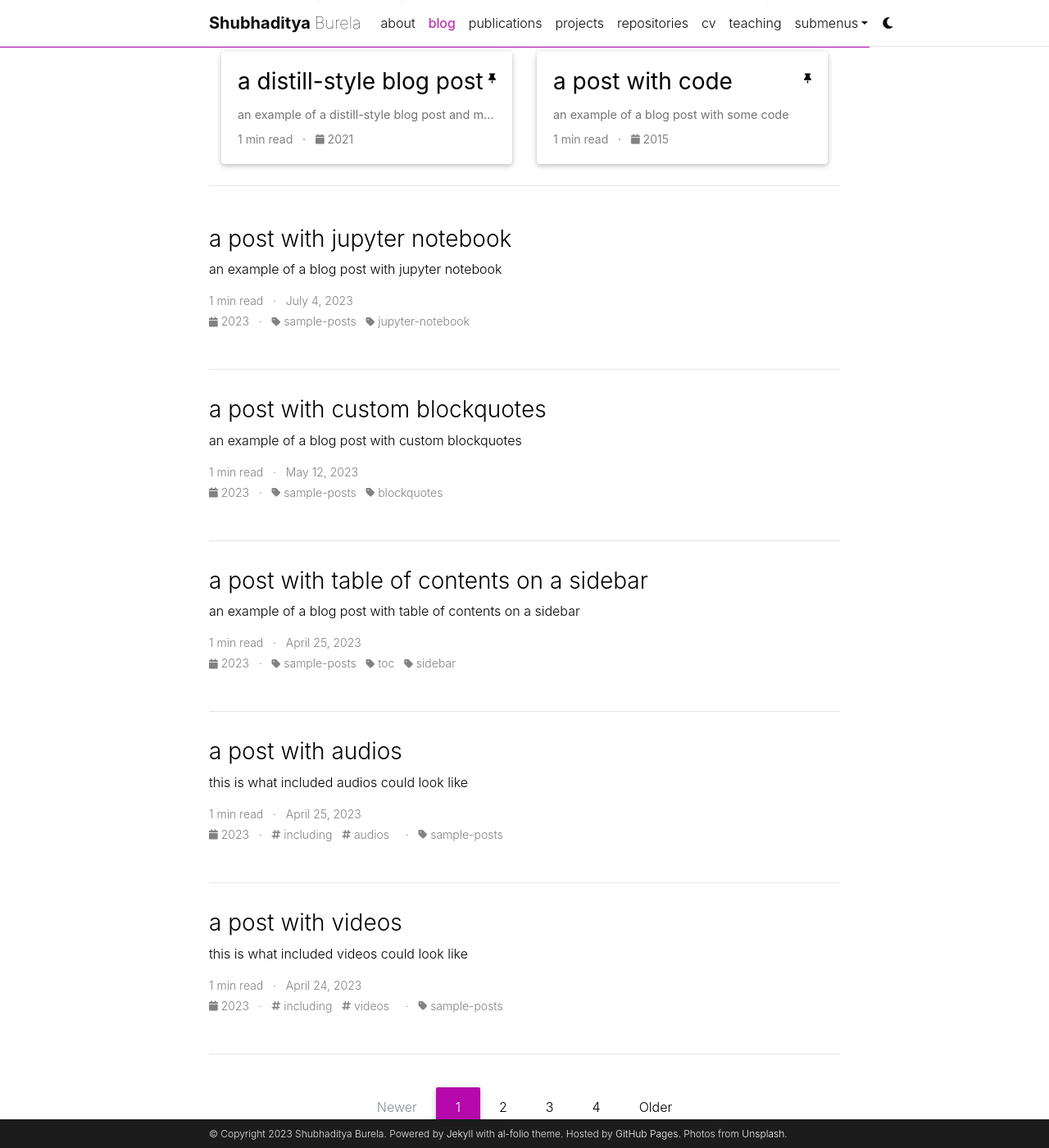
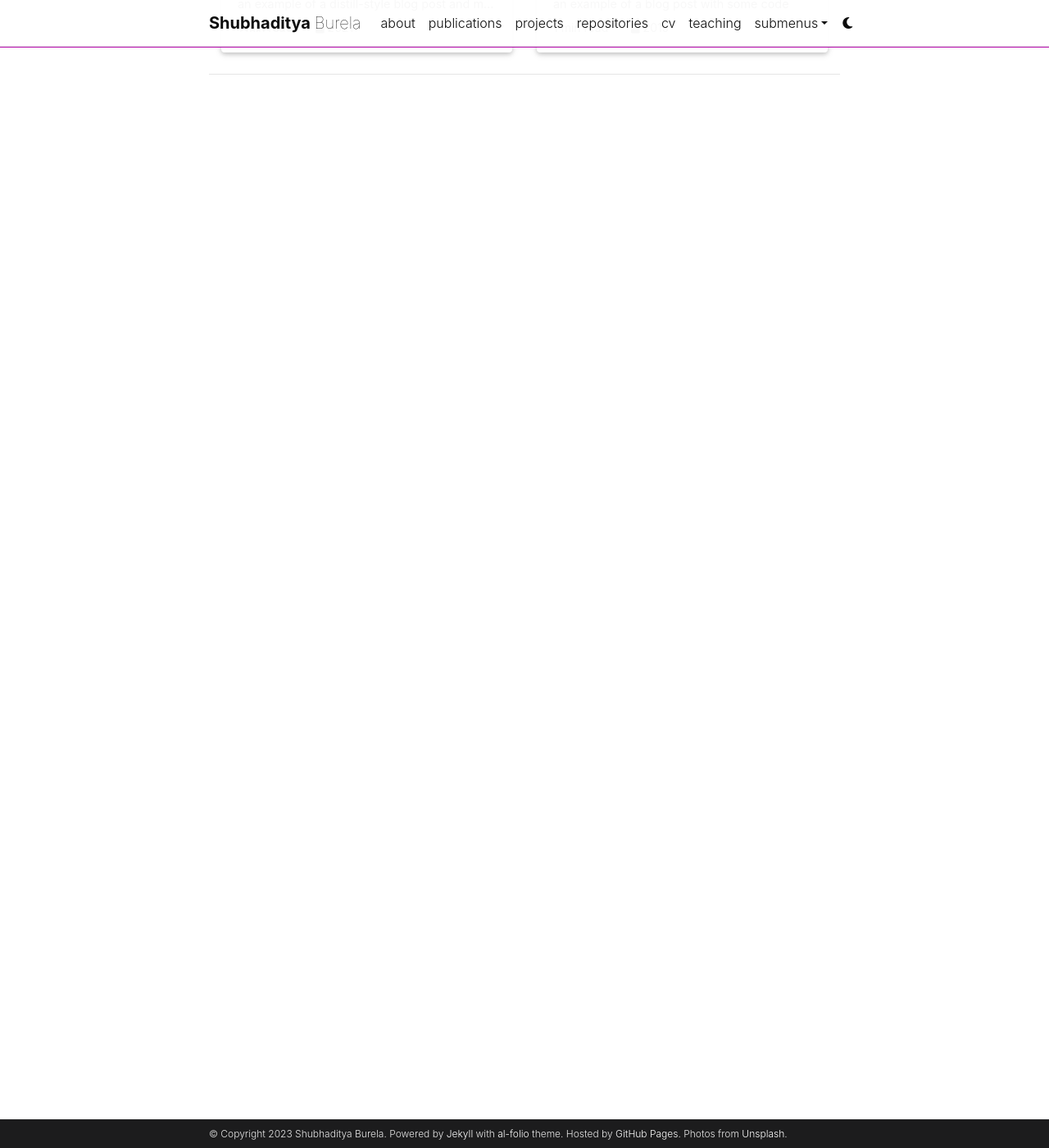
Before and after one commit to shubhadityaburela/shubhadityaburela.github.io, a Jekyll site: the page built from blog/index.html, in a window 1280 px wide and 1400 px high, scrolled down 290 px. Shown: the whole window at 82% size. Built offline with Jekyll 4.4.1, drawn with Linux system fonts in a browser that asks for light colours; the list of posts is cut into pages by our own code; comment, search, counter and statistics services are not loaded; a style sheet for code colours, icons or effects is not loaded; some of the changed text lies outside the part shown.

```diff
--- a/_config.yml
+++ b/_config.yml
@@ -118,22 +118,22 @@
 google_site_verification:  # your google-site-verification ID (Google Search Console)
 bing_site_verification:  # out your bing-site-verification ID (Bing Webmaster)
 
-# -----------------------------------------------------------------------------
-# Blog
-# -----------------------------------------------------------------------------
-
-blog_name:  # blog_name will be displayed in your blog page
-blog_nav_title: blog # your blog must have a title for it to be displayed in the nav bar
-blog_description: a simple whitespace theme for academics
-permalink: /blog/:year/:title/
-
-# Pagination
-pagination:
-  enabled: true
-
-related_blog_posts:
-  enabled: true
-  max_related: 5
+## -----------------------------------------------------------------------------
+## Blog
+## -----------------------------------------------------------------------------
+#
+#blog_name:  # blog_name will be displayed in your blog page
+#blog_nav_title: blog # your blog must have a title for it to be displayed in the nav bar
+#blog_description: a simple whitespace theme for academics
+#permalink: /blog/:year/:title/
+#
+## Pagination
+#pagination:
+#  enabled: true
+#
+#related_blog_posts:
+#  enabled: true
+#  max_related: 5
 
 # Giscus comments (RECOMMENDED)
 # Follow instructions on https://giscus.app/ to setup for your repo to fill out
--- a/_includes/header.html
+++ b/_includes/header.html
@@ -51,16 +51,16 @@
                   {%- endif -%}
                 </a>
               </li>
-              {% if site.blog_nav_title %}
-              <!-- Blog -->
-              <li class="nav-item {% if page.url contains 'blog' %}active{% endif %}">
-                <a class="nav-link" href="{{ '/blog/' | relative_url }}">{{ site.blog_nav_title }}
-                  {%- if page.url contains 'blog' -%}
-                  <span class="sr-only">(current)</span>
-                  {%- endif -%}
-                </a>
-              </li>
-              {%- endif %}
+<!--              {% if site.blog_nav_title %}-->
+<!--              &lt;!&ndash; Blog &ndash;&gt;-->
+<!--              <li class="nav-item {% if page.url contains 'blog' %}active{% endif %}">-->
+<!--                <a class="nav-link" href="{{ '/blog/' | relative_url }}">{{ site.blog_nav_title }}-->
+<!--                  {%- if page.url contains 'blog' -%}-->
+<!--                  <span class="sr-only">(current)</span>-->
+<!--                  {%- endif -%}-->
+<!--                </a>-->
+<!--              </li>-->
+<!--              {%- endif %}-->
 
               <!-- Other pages -->
               {%- assign sorted_pages = site.pages | sort: "nav_order" -%}
```
